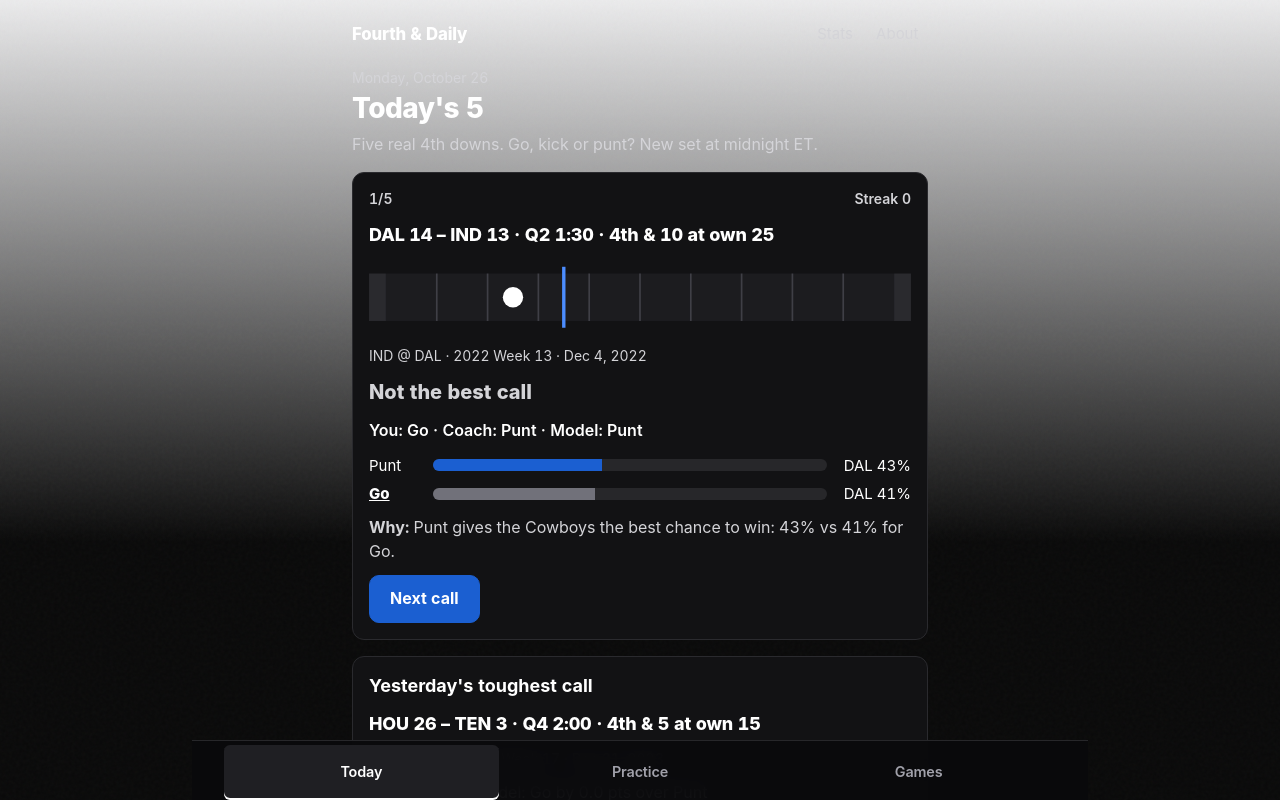
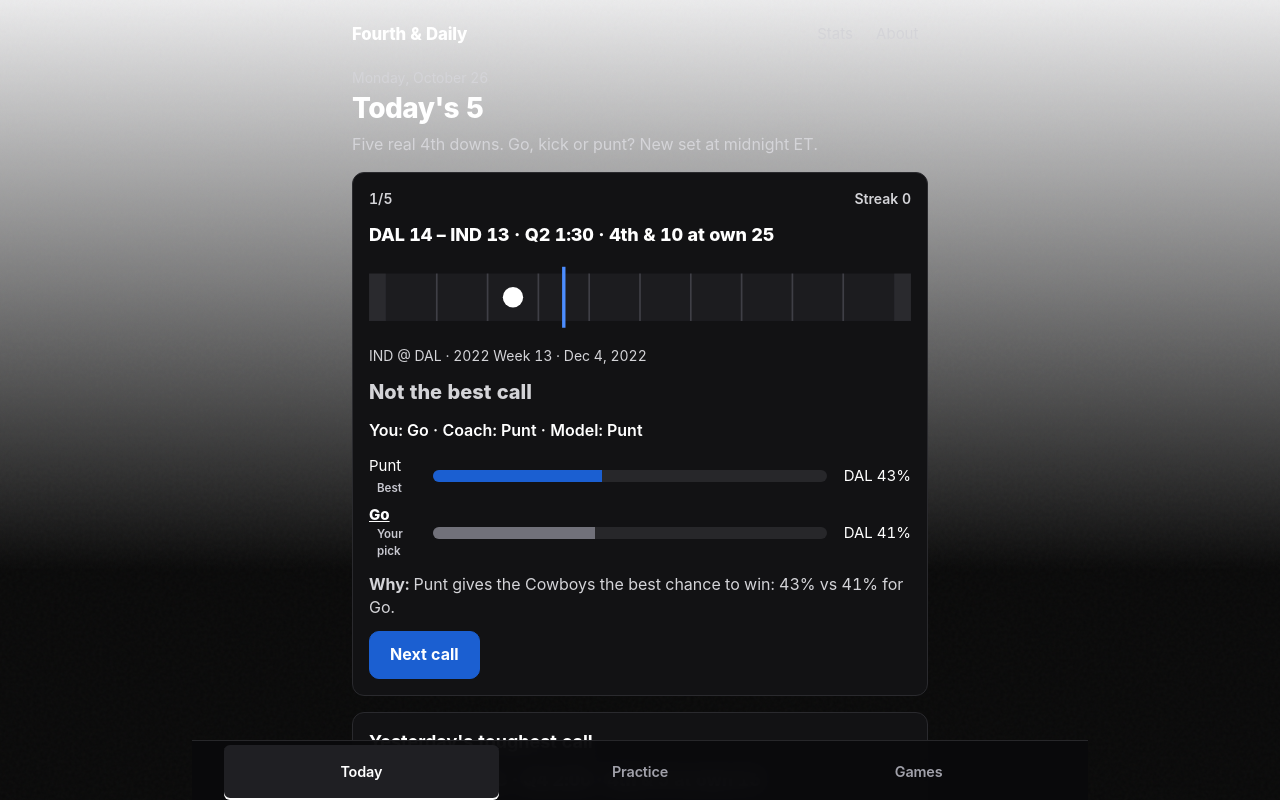
Before and after one commit to nmpy7knjd8-code/nfl-analytics-simulator, a Next.js app in the folder frontend/: page / in a window 1280 px wide. Both pictures are taken after a click on the button "Go". Shown: the top 800 px of the page. Built offline with nearby package versions, Linux system fonts and the light colour scheme.

Commit message:
Daily reveal: 'Your pick' / 'Best' / 'About as good' tags (recheck 2236 P2-H), one-decimal percents when rounding clashes; no red outline on a correct pick

```diff
--- a/frontend/app/globals.css
+++ b/frontend/app/globals.css
@@ -1554,6 +1554,7 @@ body { font-variant-numeric: tabular-nums; }
 .fd-bar-fill { display: block; height: 100%; background: #71717a; }
 .fd-bar.is-best .fd-bar-fill { background: var(--color-blue-fill); }
 .fd-bar.is-pick .fd-bar-label { font-weight: 800; text-decoration: underline; }
+.fd-tag { display: inline-block; margin-left: 0.5rem; font-size: 0.72rem; font-weight: 600; color: #c8c8d0; text-decoration: none; }
 .fd-bar-num { text-align: right; }
 .fd-actions { display: flex; gap: 0.5rem; flex-wrap: wrap; }
 .fd-btn { min-height: 48px; padding: 0 1.25rem; border-radius: 10px; font: inherit; font-weight: 700; cursor: pointer; border: 1px solid #52525b; background: transparent; color: #fff; }
--- a/frontend/components/DailyGame.tsx
+++ b/frontend/components/DailyGame.tsx
@@ -7,7 +7,7 @@ import {
   dailyStats, dateKey, formatCountdown, formatScore, loadStreak, msUntilNextSet, optionStates,
   practiceSet, rankedValues, recordDaily, saveStreak, scoreCall, shareText, visibleStreak,
   dailySet, type CallResult, type ScoredCall, type StreakState,
-  closeNote,
+  closeNote, formatPercents, CLOSE_CALL_GAP,
 } from "../lib/daily";
 import { CHOICE_NAME, cost, gameText, scoreboardText, whyText } from "../lib/dailyView";
 
@@ -45,16 +45,31 @@ function Field({ item }: { item: DailyItem }) {
 
 function Bars({ item, scored }: { item: DailyItem; scored: ScoredCall }) {
   const ranked = rankedValues(item);
+  const pcts = formatPercents(ranked.map(([, v]) => v));
+  const bestV = scored.values[scored.best] ?? 0;
+  // Recheck 2236 P2-H: words, not outline styles, say which row is which. No red on a Correct pick.
+  const tags = (id: QuizChoice, v: number): string[] => {
+    const t: string[] = [];
+    if (id === scored.pick) t.push("Your pick");
+    if (id === scored.best) t.push("Best");
+    else if (scored.closeCall && id !== scored.pick && bestV - v < CLOSE_CALL_GAP) t.push("About as good");
+    return t;
+  };
   return (
     <ul className="fd-bars" aria-label={`${item.situation.posteam} chance to win by choice`}>
       {ranked.map(([id, v]) => (
         <li key={id} className={`fd-bar${id === scored.best ? " is-best" : ""}${id === scored.pick ? " is-pick" : ""}`}>
-          <span className="fd-bar-label">{CHOICE_NAME[id]}</span>
+          <span className="fd-bar-label">
+            {CHOICE_NAME[id]}
+            {tags(id, v).map((t) => (
+              <span key={t} className="fd-tag">{t}</span>
+            ))}
+          </span>
           <span className="fd-bar-track">
             <span className="fd-bar-fill" style={{ width: `${Math.round(v * 100)}%` }} />
           </span>
           <span className="fd-bar-num">
-            {item.situation.posteam} {Math.round(v * 100)}%
+            {item.situation.posteam} {pcts[ranked.findIndex(([c]) => c === id)]}
           </span>
         </li>
       ))}
```
Also changed, not shown: 1 other file (tests, documents, lock files or other folders).
